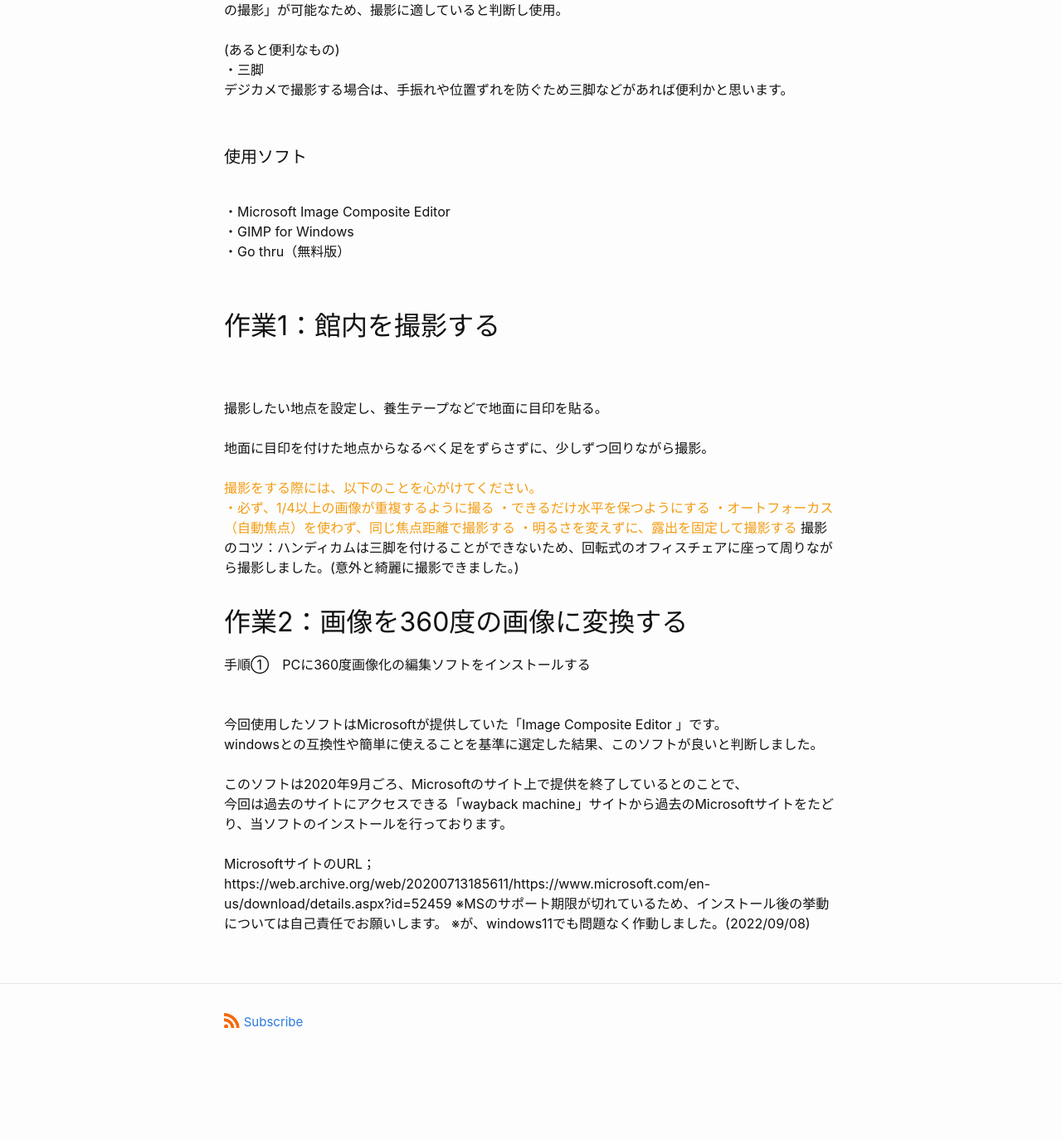
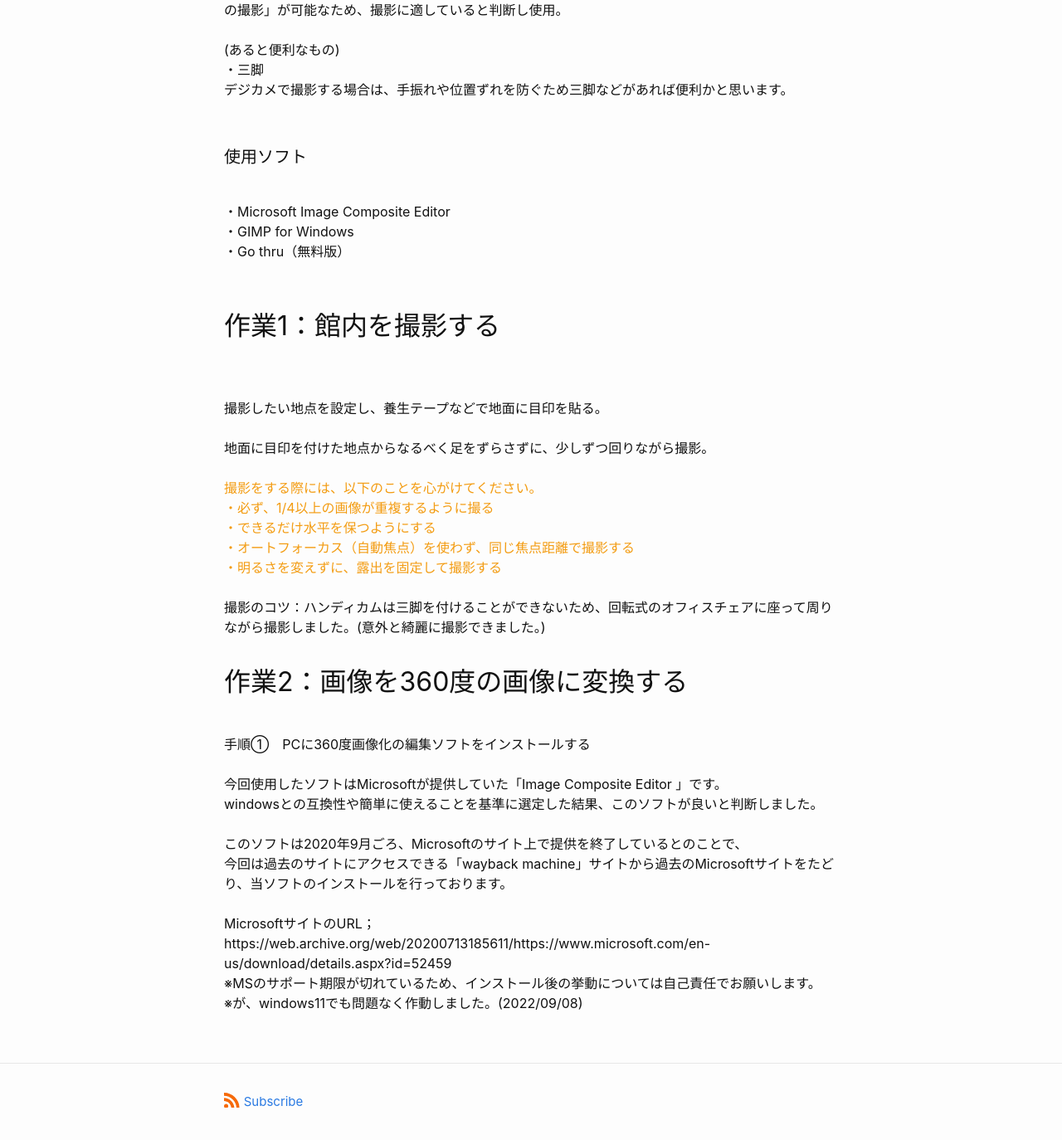
Before and after one commit to mocha-kanano/SHIORI.github.io, a Jekyll site: the page built from _posts/2022-10-19-super-short-article.md, in a window 1280 px wide and 1400 px high, scrolled down 1706 px. Shown: the top 1374 px of the window at 83% size. Built offline with Jekyll 4.4.1, drawn with Linux system fonts in a browser that asks for light colours; before the commit the page ends 3010 px from its top, so only the background shows below that.

Commit message:
Update 2022-10-19-super-short-article.md

```diff
--- a/_posts/2022-10-19-super-short-article.md
+++ b/_posts/2022-10-19-super-short-article.md
@@ -60,22 +60,22 @@ Googleストリートビューの撮影・公開には様々な方法があり
 地面に目印を付けた地点からなるべく足をずらさずに、少しずつ回りながら撮影。<br><br>
 
 <span style="color:#f39c12;">撮影をする際には、以下のことを心がけてください。<br>
-・必ず、1/4以上の画像が重複するように撮る
-・できるだけ水平を保つようにする
-・オートフォーカス（自動焦点）を使わず、同じ焦点距離で撮影する
-・明るさを変えずに、露出を固定して撮影する</span>
+・必ず、1/4以上の画像が重複するように撮る<br>
+・できるだけ水平を保つようにする<br>
+・オートフォーカス（自動焦点）を使わず、同じ焦点距離で撮影する<br>
+・明るさを変えずに、露出を固定して撮影する</span><br><br>
 
-撮影のコツ：ハンディカムは三脚を付けることができないため、回転式のオフィスチェアに座って周りながら撮影しました。(意外と綺麗に撮影できました。)
+撮影のコツ：ハンディカムは三脚を付けることができないため、回転式のオフィスチェアに座って周りながら撮影しました。(意外と綺麗に撮影できました。) <br>
 
-<h2 id="install">作業2：画像を360度の画像に変換する</h2>
+<h2 id="install">作業2：画像を360度の画像に変換する</h2><br>
 手順①　PCに360度画像化の編集ソフトをインストールする<br>
-<br><br>
+<br>
 今回使用したソフトはMicrosoftが提供していた「Image Composite Editor 」です。<br>
 windowsとの互換性や簡単に使えることを基準に選定した結果、このソフトが良いと判断しました。<br>
 <br>
 このソフトは2020年9月ごろ、Microsoftのサイト上で提供を終了しているとのことで、<br>
 今回は過去のサイトにアクセスできる「wayback machine」サイトから過去のMicrosoftサイトをたどり、当ソフトのインストールを行っております。<br>
 <br>
-MicrosoftサイトのURL；https://web.archive.org/web/20200713185611/https://www.microsoft.com/en-us/download/details.aspx?id=52459
-※MSのサポート期限が切れているため、インストール後の挙動については自己責任でお願いします。
+MicrosoftサイトのURL；https://web.archive.org/web/20200713185611/https://www.microsoft.com/en-us/download/details.aspx?id=52459<br>
+※MSのサポート期限が切れているため、インストール後の挙動については自己責任でお願いします。<br>
 ※が、windows11でも問題なく作動しました。(2022/09/08)
```
